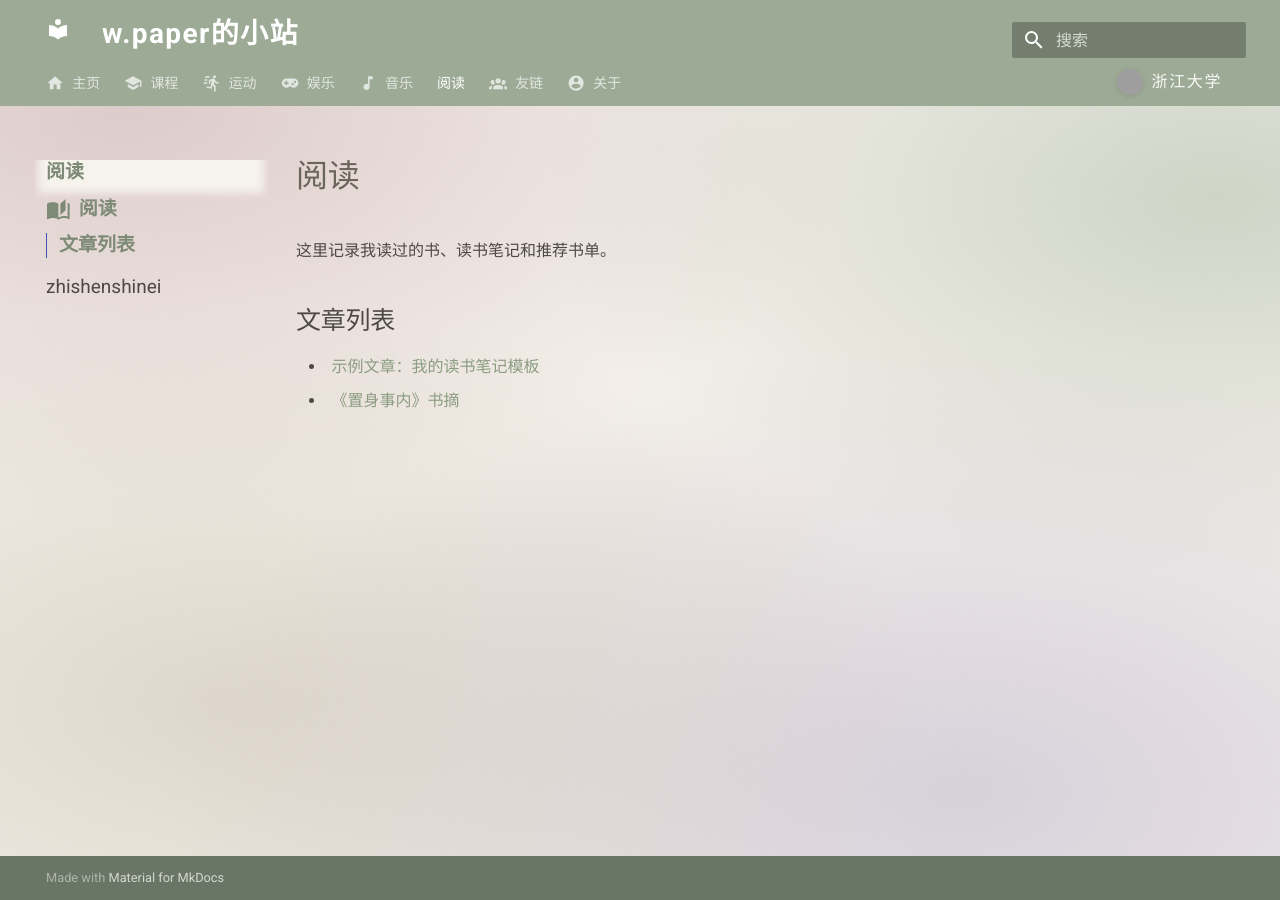
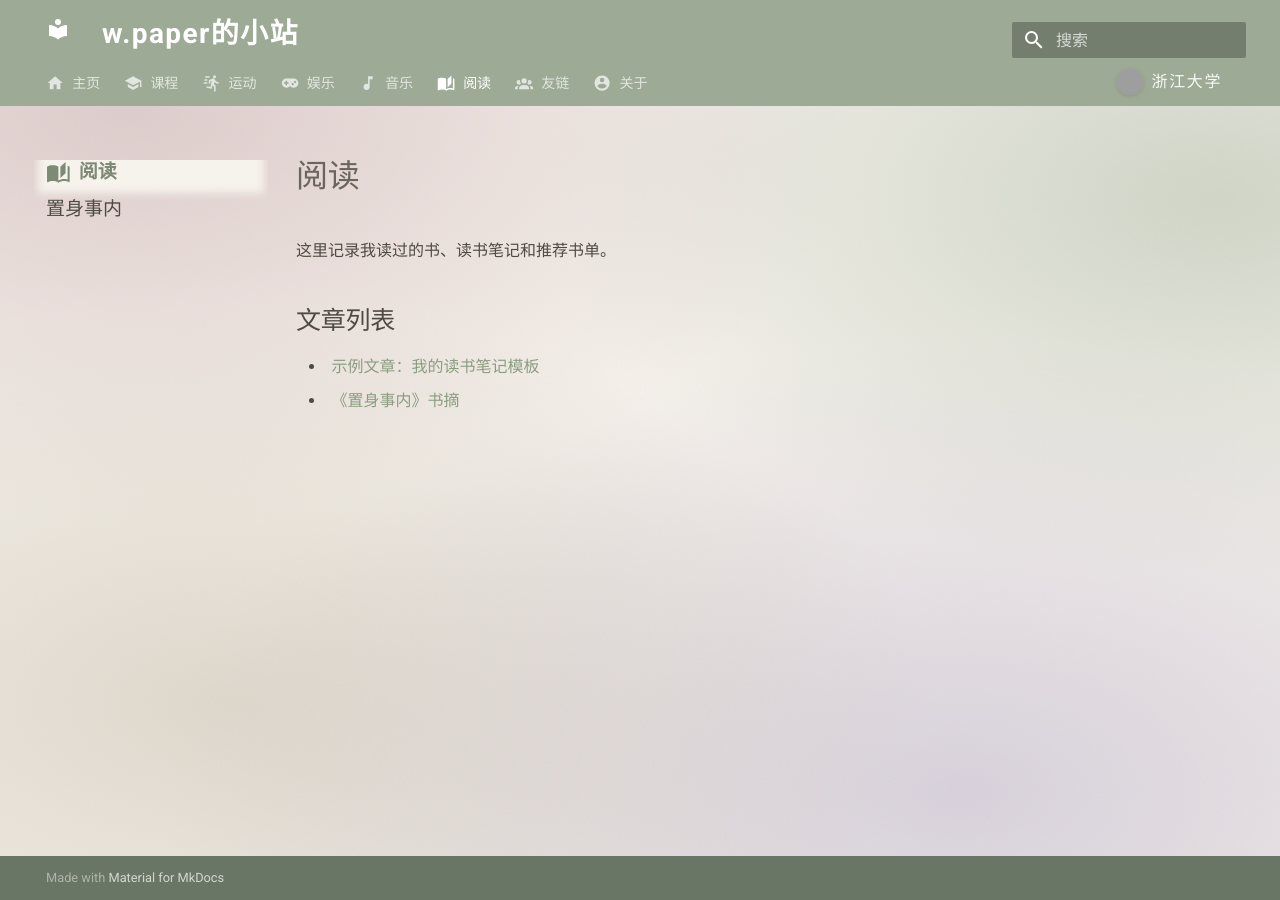
Before and after one commit to U-N-Owen-Ron/U-N-Owen-Ron.github.io, an MkDocs documentation site: the page built from docs/reading/index.md, in a window 1280 px wide. Built offline with MkDocs 1.6.1 and Material for MkDocs 9.7.7, drawn with Linux system fonts in a browser that asks for light colours; part of the change alters nothing that is shown; grey boxes are pictures that could not be loaded.

Commit message:
Restore reading tab icon (navigation.indexes), rename nav item to 置身事内

```diff
--- a/mkdocs.yml
+++ b/mkdocs.yml
@@ -6,6 +6,7 @@ theme:
   language: zh
   features:
     - navigation.tabs
+    - navigation.indexes
     - toc.integrate
   palette:
     scheme: default
@@ -23,7 +24,7 @@ nav:
   - 娱乐: fun/index.md
   - 音乐: music/index.md
   - 阅读:
-    - reading/index.md
-    - zhishenshinei: reading/zhishenshinei.md
+    - 首页: reading/index.md
+    - 置身事内: reading/zhishenshinei.md
   - 友链: friends/index.md
   - 关于: about/index.md
```
